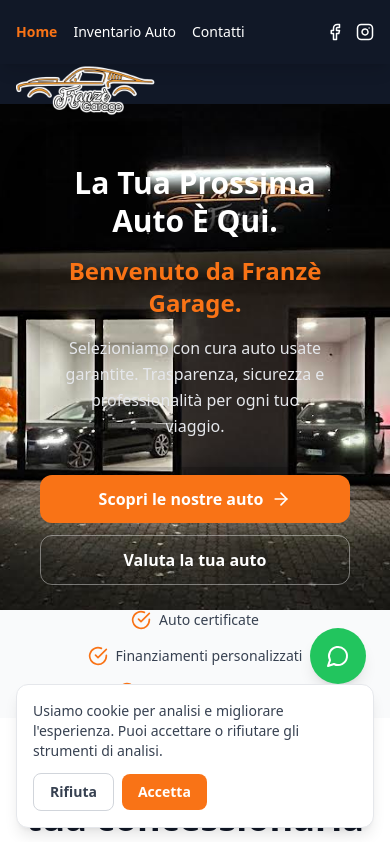
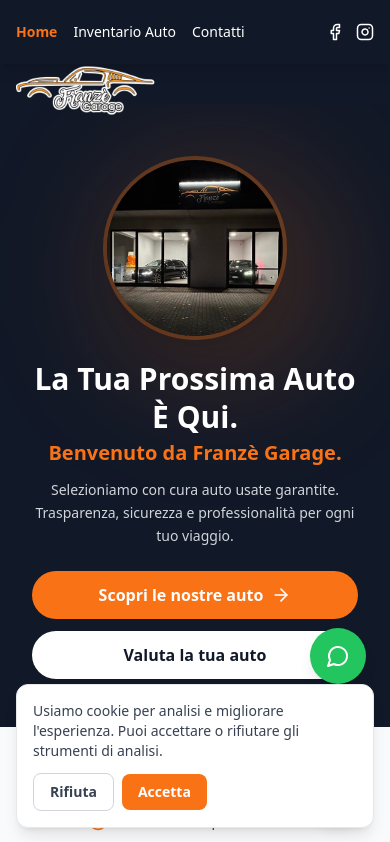
Before and after one commit to Giuseppe559/Franze-Garage, a React (Vite) app: page / in a window 390 px wide. Shown: the top 842 px of the page. Built offline with nearby package versions, Linux system fonts and the light colour scheme; no server answers; the database is empty.

Commit message:
Add files via upload

```diff
--- a/src/components/Hero.tsx
+++ b/src/components/Hero.tsx
@@ -2,31 +2,37 @@
 
 export default function Hero() {
   return (
-    <section className="relative text-white overflow-hidden flex flex-col md:block bg-transparent md:bg-transparent lg:bg-gray-900 bg-[url('/0.jpg')] bg-[position:50%_0%] md:bg-[position:50%_0%] bg-no-repeat bg-[length:220%_auto] md:bg-[length:220%_auto] lg:bg-[url('/0.jpg')] lg:bg-[length:99%_auto] lg:bg-top lg:bg-fixed min-h-[60vh] md:min-h-[64vh] lg:min-h-[720px]">
+    <section className="relative text-white overflow-hidden flex flex-col md:block bg-gray-900 md:bg-gray-900 lg:bg-gray-900 lg:bg-[url('/0.jpg')] lg:bg-[length:99%_auto] lg:bg-top lg:bg-fixed min-h-[60vh] md:min-h-[64vh] lg:min-h-[720px]">
       <div className="hidden lg:block absolute inset-0 bg-black/25 z-0"></div>
       <div className="lg:hidden absolute inset-0 bg-transparent z-0"></div>
 
       <div className="relative z-10 max-w-7xl mx-auto px-4 sm:px-6 lg:px-8 pt-4 pb-0 md:pt-20 md:pb-2 lg:pt-40 lg:pb-36 bg-transparent w-full">
         <div className="grid grid-cols-1 gap-4 md:gap-10 lg:gap-12 items-center justify-items-center">
           <div className="space-y-6 md:space-y-8 lg:space-y-10 text-center">
-            <div className="relative lg:hidden px-6 sm:px-8 py-4 sm:py-6 flex flex-col items-center justify-center text-center">
-              <div className="max-w-md w-full rounded-2xl bg-transparent shadow-2xl px-6 py-7 space-y-4">
-                <h1 className="text-3xl sm:text-4xl font-bold leading-tight text-white">
-                  La Tua Prossima Auto È Qui.
-                </h1>
-                <p className="text-2xl sm:text-3xl font-bold text-orange-500">
-                  Benvenuto da Franzè Garage.
-                </p>
-                <p className="text-base sm:text-lg text-gray-200 leading-relaxed">
-                  Selezioniamo con cura auto usate garantite. Trasparenza, sicurezza e professionalità per ogni tuo viaggio.
-                </p>
+            <div className="relative md:hidden px-4 pt-10 pb-12 flex flex-col items-center text-center">
+              <div className="relative mb-6">
+                <div className="absolute inset-0 -z-10 w-56 h-56 mx-auto rounded-full bg-orange-500/20 blur-3xl"></div>
+                <img
+                  src="/0.jpg"
+                  alt="Franzè Garage"
+                  className="w-44 h-44 sm:w-52 sm:h-52 rounded-full object-cover shadow-xl ring-4 ring-orange-500/30"
+                />
               </div>
-              <div className="max-w-md w-full grid grid-cols-1 sm:grid-cols-2 gap-3 mt-2 md:mt-2">
+              <h1 className="text-3xl sm:text-4xl font-bold leading-tight">
+                La Tua Prossima Auto È Qui.
+              </h1>
+              <p className="text-xl sm:text-2xl font-bold text-orange-500 mt-1">
+                Benvenuto da Franzè Garage.
+              </p>
+              <p className="text-sm sm:text-base text-gray-300 leading-relaxed mt-3 max-w-md">
+                Selezioniamo con cura auto usate garantite. Trasparenza, sicurezza e professionalità per ogni tuo viaggio.
+              </p>
+              <div className="w-full max-w-sm mt-6 space-y-3">
                 <button
                   onClick={() => {
                     document.getElementById('home-inventory')?.scrollIntoView({ behavior: 'smooth' });
                   }}
-                  className="w-full bg-orange-500 hover:bg-orange-600 text-white px-5 py-3 rounded-xl font-semibold text-base transition-all transform hover:scale-105 flex items-center justify-center space-x-2"
+                  className="w-full bg-orange-500 hover:bg-orange-600 text-white px-6 py-3 rounded-full font-semibold text-base transition-all transform hover:scale-[1.02] flex items-center justify-center space-x-2"
                 >
                   <span>Scopri le nostre auto</span>
                   <ArrowRight size={20} />
@@ -35,10 +41,53 @@
                   onClick={() => {
                     document.getElementById('contact-form')?.scrollIntoView({ behavior: 'smooth' });
                   }}
-                  className="w-full bg-white/0 hover:bg-white/10 text-white px-5 py-3 rounded-xl font-semibold text-base transition-all border border-white/40"
+                  className="w-full bg-white hover:bg-gray-100 text-gray-900 px-6 py-3 rounded-full font-semibold text-base transition-all"
                 >
                   Valuta la tua auto
                 </button>
+              </div>
+            </div>
+
+            <div className="hidden md:grid lg:hidden grid-cols-12 gap-8 items-center px-6 md:pt-10 md:pb-12">
+              <div className="col-span-6">
+                <div className="relative">
+                  <div className="absolute inset-0 -z-10 rounded-3xl bg-orange-500/20 blur-3xl"></div>
+                  <img
+                    src="/0.jpg"
+                    alt="Franzè Garage"
+                    className="w-full rounded-3xl shadow-2xl"
+                  />
+                </div>
+              </div>
+              <div className="col-span-6">
+                <h1 className="text-3xl md:text-4xl font-bold leading-tight">
+                  La Tua Prossima Auto È Qui.
+                </h1>
+                <p className="text-2xl md:text-3xl font-bold text-orange-500 mt-1">
+                  Benvenuto da Franzè Garage.
+                </p>
+                <p className="text-base md:text-lg text-gray-200 leading-relaxed mt-3">
+                  Selezioniamo con cura auto usate garantite. Trasparenza, sicurezza e professionalità per ogni tuo viaggio.
+                </p>
+                <div className="mt-5 grid grid-cols-1 gap-3 max-w-md">
+                  <button
+                    onClick={() => {
+                      document.getElementById('home-inventory')?.scrollIntoView({ behavior: 'smooth' });
+                    }}
+                    className="bg-orange-500 hover:bg-orange-600 text-white px-6 py-3 rounded-full font-semibold text-base transition-all transform hover:scale-[1.02] flex items-center justify-center space-x-2"
+                  >
+                    <span>Scopri le nostre auto</span>
+                    <ArrowRight size={20} />
+                  </button>
+                  <button
+                    onClick={() => {
+                      document.getElementById('contact-form')?.scrollIntoView({ behavior: 'smooth' });
+                    }}
+                    className="bg-white hover:bg-gray-100 text-gray-900 px-6 py-3 rounded-full font-semibold text-base transition-all"
+                  >
+                    Valuta la tua auto
+                  </button>
+                </div>
               </div>
             </div>
 
@@ -76,7 +125,7 @@
               </button>
             </div>
 
-            <div className="hidden md:grid grid-cols-1 sm:grid-cols-3 gap-4 lg:gap-8 pt-2 md:pt-4 lg:pt-12 justify-items-center">
+            <div className="hidden lg:grid grid-cols-1 lg:grid-cols-3 gap-4 lg:gap-8 mt-28 lg:mt-40 justify-items-center">
               <div className="flex items-center space-x-3">
                 <CheckCircle className="text-orange-500 flex-shrink-0" size={24} />
                 <span className="text-base lg:text-lg">Auto certificate</span>
--- a/src/pages/Homepage.tsx
+++ b/src/pages/Homepage.tsx
@@ -203,7 +203,7 @@
     <div>
       <div className="md:hidden bg-gray-900 h-10 w-full"></div>
       <Hero />
-      <div className="md:hidden bg-transparent mt-0 sm:mt-0">
+      <div className="lg:hidden bg-transparent mt-12">
         <div className="max-w-7xl mx-auto px-4 pt-0 pb-4">
           <div className="grid grid-cols-1 sm:grid-cols-3 gap-4 justify-items-center">
             <div className="flex items-center space-x-2">
```
